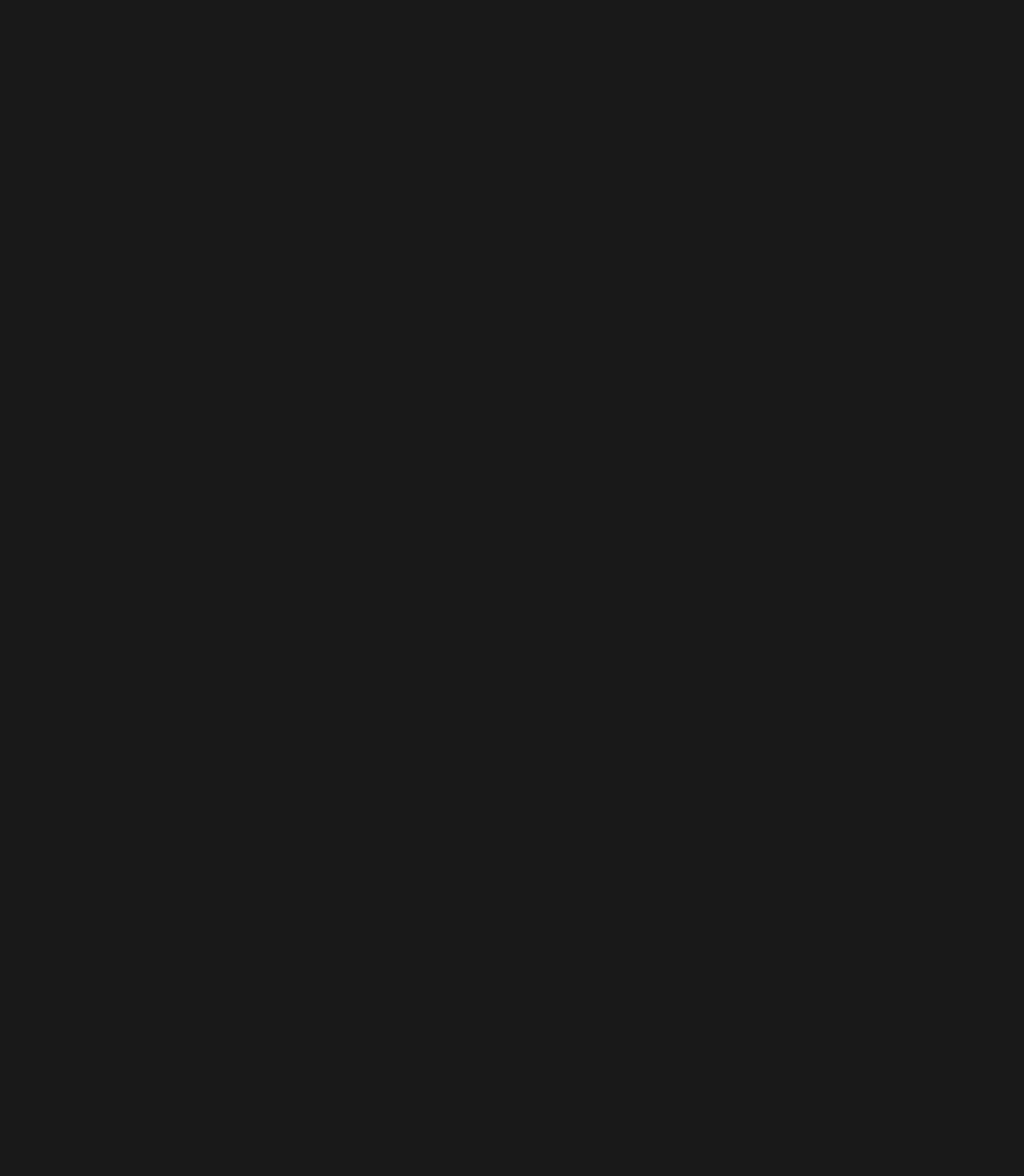
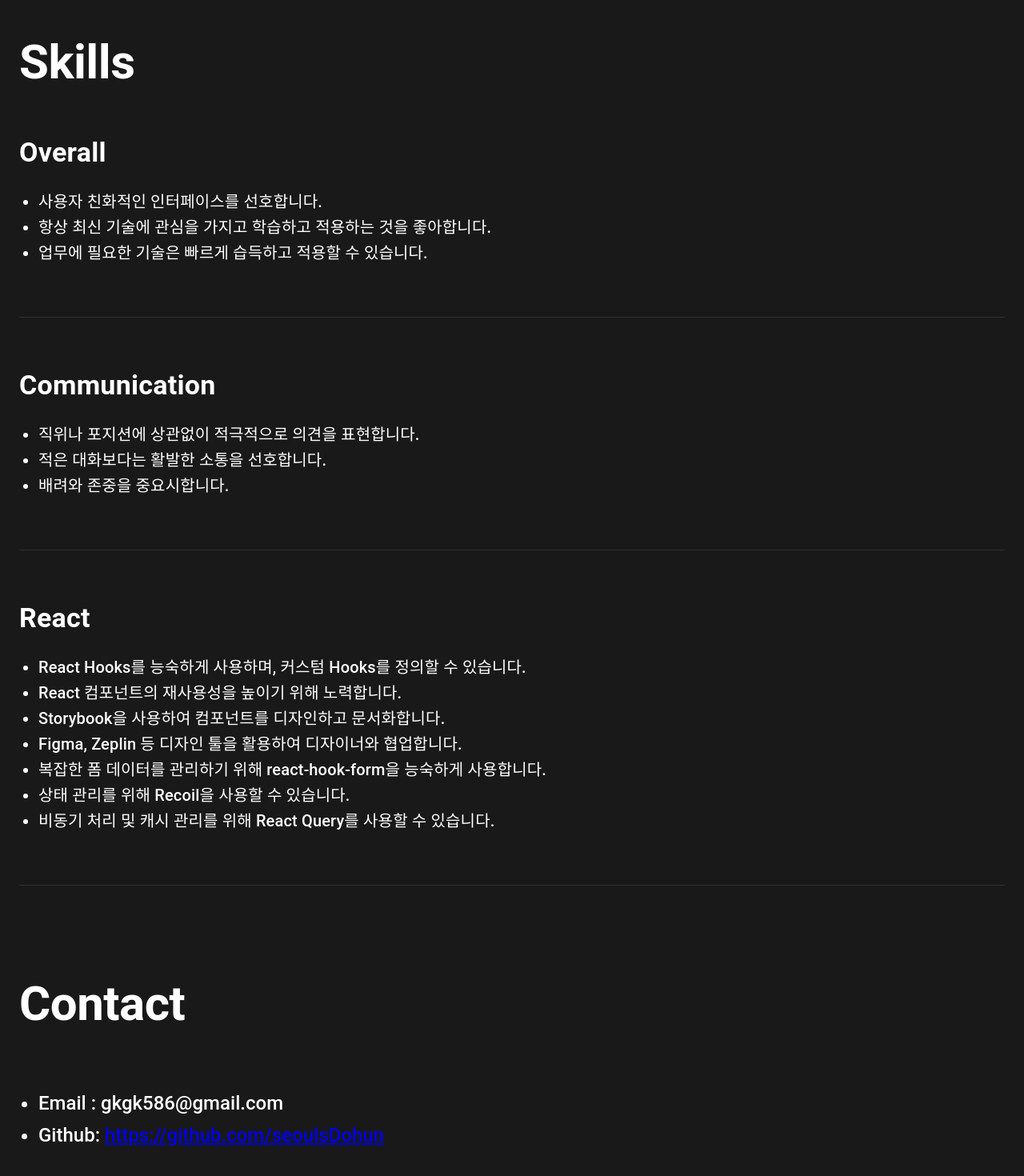
Before and after one commit to seoulsDohun/resume, a Next.js app: page / in a window 1280 px wide. Shown: the part 4385-5855 px from the top of the page at 80% size. Before the commit the page ends 4403 px from the top, so only its background shows below. Built offline with nearby package versions, Linux system fonts and the light colour scheme.

Commit message:
feat: Skills, Contact추가로 이력서 화면 마무리

```diff
--- /dev/null
+++ b/src/app/components/Contact.tsx
@@ -0,0 +1,23 @@
+import { Stack, Typography } from "@mui/material"
+import Link from "next/link"
+
+const Contact = () => {
+  return (
+    <Stack p={3}>
+      <Typography variant="h2" mb={7} fontWeight="600">
+        Contact
+      </Typography>
+      <Stack component={`ul`} pl={3}>
+        <Typography variant="h5" fontWeight="500" mb={1} component={`li`}>
+          Email : gkgk586@gmail.com
+        </Typography>
+        <Typography variant="h5" fontWeight="500" mb={1} component={`li`}>
+          Github:  <Link href={`https://github.com/seoulsDohun`} target="_blank">
+                {`https://github.com/seoulsDohun`}
+              </Link>
+        </Typography>
+      </Stack>
+    </Stack>
+  )
+}
+export default Contact
--- a/src/app/components/OtherExperiences.tsx
+++ b/src/app/components/OtherExperiences.tsx
@@ -46,24 +46,21 @@
       </Typography>
       {otherExperiences.map((exp, index) => (
         <Grid spacing={3} key={index}>
-          <Grid item xs={12} md={4}>
+          <Grid item>
             <Typography variant="h4" fontWeight="600" mb={1}>
               {exp.company}
             </Typography>
             <Typography variant="subtitle1">{exp.position}</Typography>
             <Typography variant="subtitle2">{exp.period}</Typography>
           </Grid>
-          <Grid item xs={12} md={8} mt={3}>
+          <Grid item mt={3}>
             {exp.description.map((desc, index) => (
               <Typography variant="h6" key={index}>
                 {desc}
               </Typography>
             ))}
             {exp.link && (
-              <Link
-                href={exp.link}
-                target="_blank"
-              >
+              <Link href={exp.link} target="_blank">
                 {exp.linkText}
               </Link>
             )}
--- /dev/null
+++ b/src/app/components/Skills.tsx
@@ -0,0 +1,65 @@
+import { Divider, Grid, Stack, Typography } from '@mui/material'
+
+interface SkillItem {
+  title: string
+  description: string[]
+}
+
+const skills: SkillItem[] = [
+  {
+    title: 'Overall',
+    description: [
+      '사용자 친화적인 인터페이스를 선호합니다.',
+      '항상 최신 기술에 관심을 가지고 학습하고 적용하는 것을 좋아합니다.',
+      '업무에 필요한 기술은 빠르게 습득하고 적용할 수 있습니다.',
+    ],
+  },
+  {
+    title: 'Communication',
+    description: [
+      '직위나 포지션에 상관없이 적극적으로 의견을 표현합니다.',
+      '적은 대화보다는 활발한 소통을 선호합니다.',
+      '배려와 존중을 중요시합니다.',
+    ],
+  },
+  {
+    title: 'React',
+    description: [
+      'React Hooks를 능숙하게 사용하며, 커스텀 Hooks를 정의할 수 있습니다.',
+      'React 컴포넌트의 재사용성을 높이기 위해 노력합니다.',
+      'Storybook을 사용하여 컴포넌트를 디자인하고 문서화합니다.',
+      'Figma, Zeplin 등 디자인 툴을 활용하여 디자이너와 협업합니다.',
+      '복잡한 폼 데이터를 관리하기 위해 react-hook-form을 능숙하게 사용합니다.',
+      '상태 관리를 위해 Recoil을 사용할 수 있습니다.',
+      '비동기 처리 및 캐시 관리를 위해 React Query를 사용할 수 있습니다.',
+    ],
+  },
+]
+
+const Skills = () => {
+  return (
+    <Stack p={3}>
+      <Typography variant="h2" mb={7} fontWeight="600">
+        Skills
+      </Typography>
+      {skills.map((skill, index) => (
+        <Grid key={index}>
+          <Grid mb={3}>
+            <Typography variant="h4" fontWeight="600" mb={1}>
+              {skill.title}
+            </Typography>
+          </Grid>
+          <Grid component={`ul`} pl={3}>
+            {skill.description.map((desc, index) => (
+              <Typography component={`li`} variant="h6" key={index}>
+                {desc}
+              </Typography>
+            ))}
+          </Grid>
+          <Divider sx={{ borderColor: `#2f2f2f`, my: 8 }} />
+        </Grid>
+      ))}
+    </Stack>
+  )
+}
+export default Skills
--- a/src/app/page.tsx
+++ b/src/app/page.tsx
@@ -1,7 +1,8 @@
-import { Divider } from '@mui/material'
 import About from './components/About'
+import Contact from './components/Contact'
 import Experience from './components/Experience'
 import OtherExperiences from './components/OtherExperiences'
+import Skills from './components/Skills'
 
 export default function Home() {
   return (
@@ -9,6 +10,8 @@
       <About />
       <Experience />
       <OtherExperiences />
+      <Skills />
+      <Contact />
     </main>
   )
 }
```
